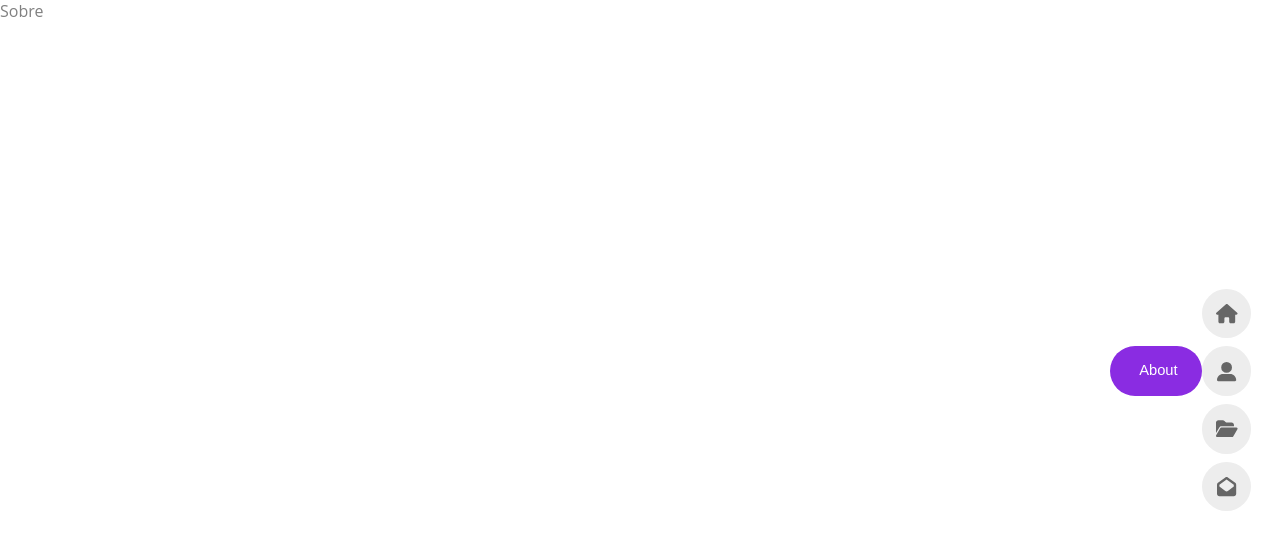
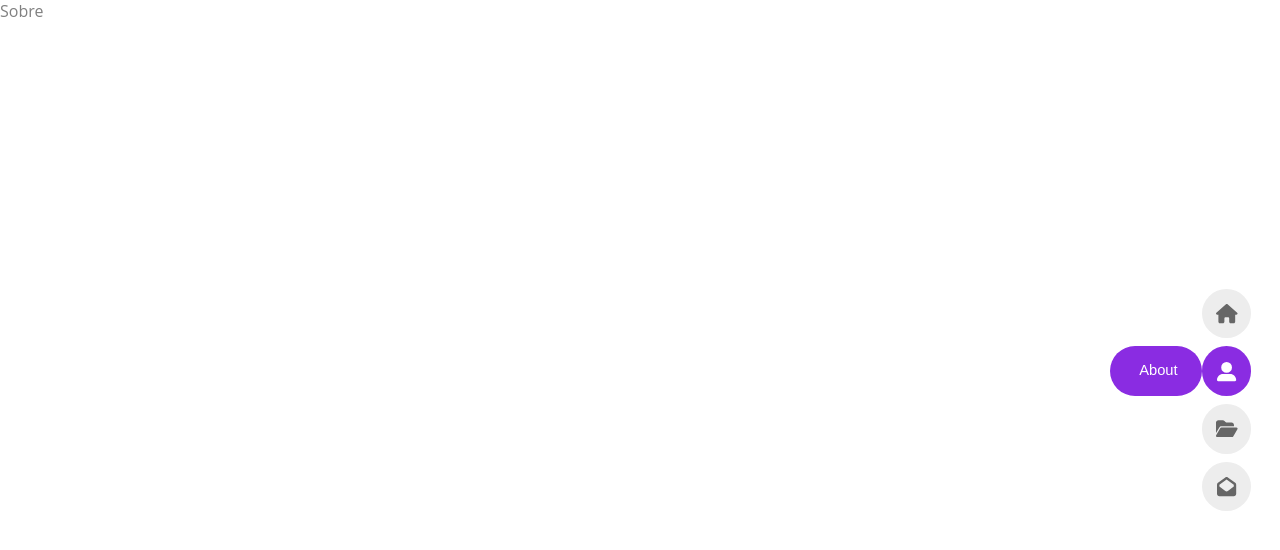
Before and after one commit to IgorGuariroba/portifoli, a React (Vite) app: page /sobre in a window 1280 px wide. Shown: the top 550 px of the page. Built offline with nearby package versions, Linux system fonts and the light colour scheme.

Commit message:
Verificar o icon ativo

```diff
--- a/src/components/link/Link.styles.ts
+++ b/src/components/link/Link.styles.ts
@@ -26,8 +26,9 @@ export const StyledLink = styled(NavLink)<{ isActive: boolean }>`
     }
 
     ${props => props.isActive && `
-      background-color: ${props.theme.firstColor};
-      color: ${props.theme.textWhite};
+      background-color: ${ props.theme.firstColor};
+      color: ${ props.theme.textWhite};
+
     `}
   }
 `;
--- a/src/components/link/Link.tsx
+++ b/src/components/link/Link.tsx
@@ -8,9 +8,10 @@ interface LinkProps {
     icon: IconProp;
     children: React.ReactNode;
     onClick?: () => void;
+    isActive?: any;
 }
 
-export const Link: React.FC<LinkProps> = ({ to, icon, children, onClick }) => {
+export const Link: React.FC<LinkProps> = ({ to, icon, children, onClick,isActive }) => {
     const handleClick = () => {
         if (onClick) {
             const result = onClick(); // Chama a função onClick e obtém o resultado
@@ -19,7 +20,7 @@ export const Link: React.FC<LinkProps> = ({ to, icon, children, onClick }) => {
     };
 
     return (
-        <StyledLink to={to} onClick={handleClick}>
+        <StyledLink to={to} onClick={handleClick} isActive={isActive}>
             <Icon icon={icon} />
             {children}
         </StyledLink>
--- a/src/components/navbar/Navbar.styles.ts
+++ b/src/components/navbar/Navbar.styles.ts
@@ -62,6 +62,7 @@ export const Name = styled.h3<{ isActive: boolean }>`
     ${props => props.isActive && `
       opacity: 1;
       visibility: visible;
+
     `}
   }
 `;
--- a/src/components/navbar/Navbar.tsx
+++ b/src/components/navbar/Navbar.tsx
@@ -24,16 +24,16 @@ export function Navbar() {
             <Menu isOpen={isOpen}>
                 <List>
                     <Item>
-                        <Link to="/" icon={faHouse} onClick={handleToggleClick}>
+                        <Link isActive={location.pathname === '/'} to="/" icon={faHouse} onClick={handleToggleClick}>
                             <Name isActive={location.pathname === '/'}>Home</Name>
                         </Link>
-                        <Link to="/sobre" icon={faUserLarge} onClick={handleToggleClick}>
+                        <Link isActive={location.pathname === '/sobre'} to="/sobre" icon={faUserLarge} onClick={handleToggleClick}>
                             <Name isActive={location.pathname === '/sobre'}>About</Name>
                         </Link>
-                        <Link to="/portifolio" icon={faFolderOpen} onClick={handleToggleClick}>
+                        <Link isActive={location.pathname === '/portifolio'} to="/portifolio" icon={faFolderOpen} onClick={handleToggleClick}>
                             <Name isActive={location.pathname === '/portifolio'}>Portfolio</Name>
                         </Link>
-                        <Link to="/contato" icon={faEnvelopeOpen} onClick={handleToggleClick}>
+                        <Link isActive={location.pathname === '/contato'} to="/contato" icon={faEnvelopeOpen} onClick={handleToggleClick}>
                             <Name isActive={location.pathname === '/contato'}>Contact</Name>
                         </Link>
                     </Item>
```
